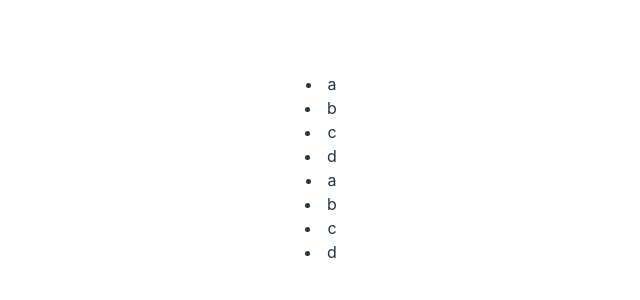
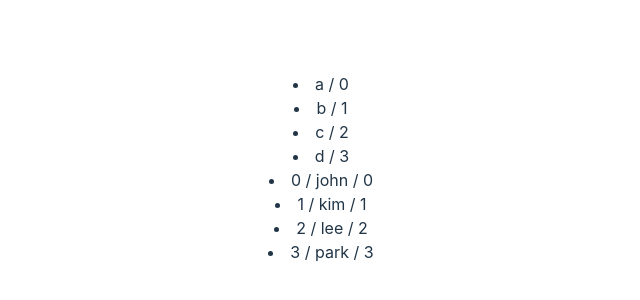
Before and after one commit to kidchang93/compTest, a Vue app in the folder vue/vue-basic/: page / in a window 1280 px wide. Shown: the part 232-532 px from the top of the page, without its empty margins (319-959 px from the left). Built offline with nearby package versions, Linux system fonts and the light colour scheme.

Commit message:
리스트 렌더링

```diff
--- a/vue/vue-basic/src/App.vue
+++ b/vue/vue-basic/src/App.vue
@@ -1,12 +1,21 @@
 <template>
   <div>
     <!-- v-for 디렉티브를 사용 -->
-    <li v-for="item in sampleArray">{{ item }}</li>
+    <li
+      v-for="(item, index) in sampleArray"
+      :key="item"
+      @click="openDialog(index)"
+    >
+      {{ item }} / {{ index }}
+    </li>
+    <li v-for="(user, index) in otherArray" :key="user.name">
+      {{ user.id }} / {{ user.name }} / {{ index }}
+    </li>
     <!-- 기존 HTML 코드 작성 방식 -->
-    <li>{{ sampleArray[0] }}</li>
+    <!-- <li>{{ sampleArray[0] }}</li>
     <li>{{ sampleArray[1] }}</li>
     <li>{{ sampleArray[2] }}</li>
-    <li>{{ sampleArray[3] }}</li>
+    <li>{{ sampleArray[3] }}</li> -->
   </div>
 </template>
 
@@ -15,6 +24,12 @@ export default {
   data() {
     return {
       sampleArray: ["a", "b", "c", "d"],
+      otherArray: [
+        { id: 0, name: "john" },
+        { id: 1, name: "kim" },
+        { id: 2, name: "lee" },
+        { id: 3, name: "park" },
+      ],
     };
   },
 };
```
